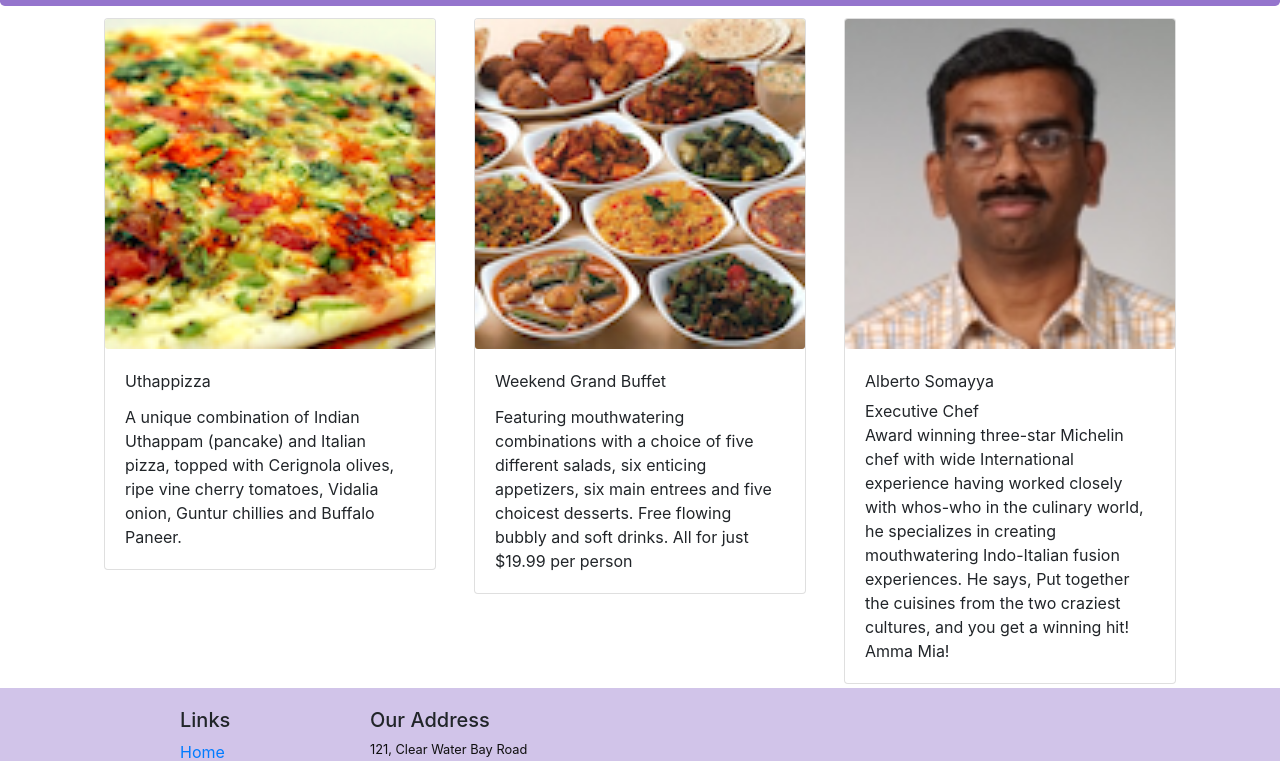
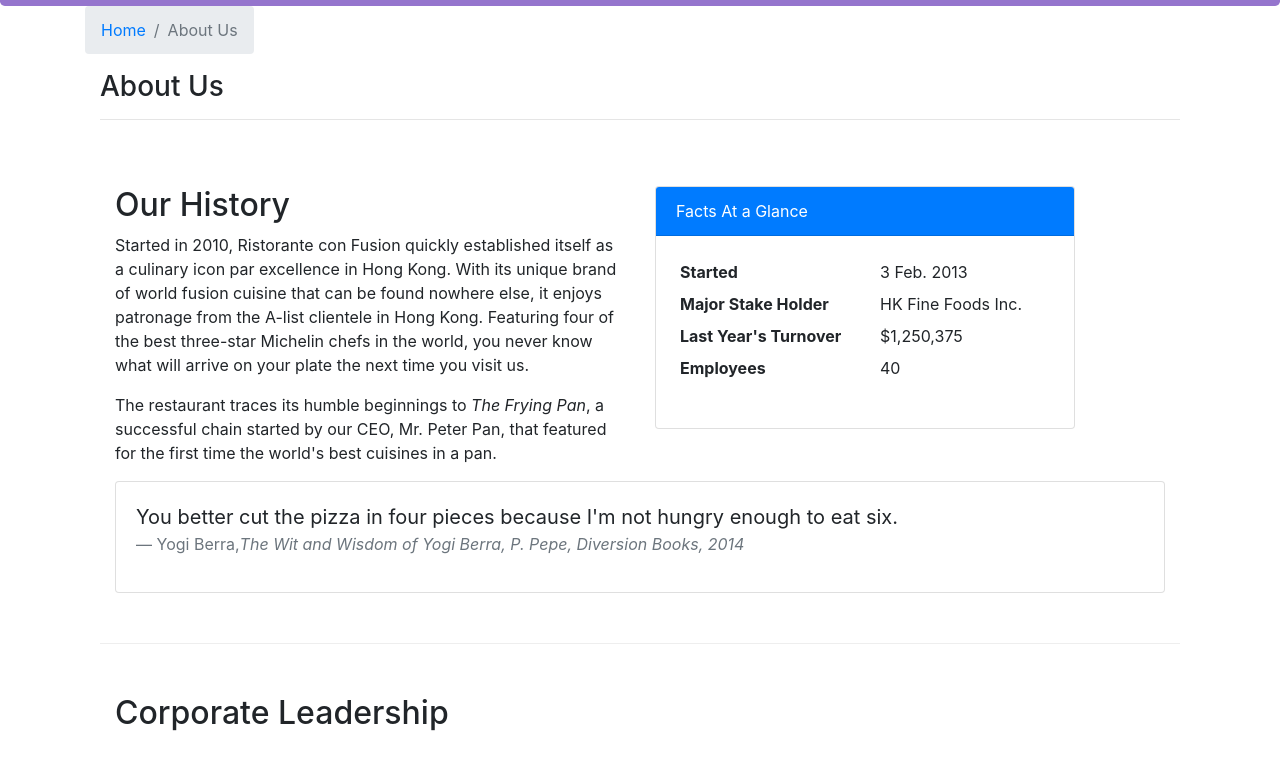
Before and after one commit to Leomv55/confusion-de-ristorante-React, a React (Create React App) app: page /aboutus in a window 1280 px wide. Before the commit this address led to /home. Shown: the part 312-1073 px from the top of the page. Built offline with nearby package versions, Linux system fonts and the light colour scheme.

Commit message:
delted onClick method

```diff
--- /dev/null
+++ b/src/components/AboutComponent.js
@@ -0,0 +1,77 @@
+import React from 'react';
+import { Breadcrumb, BreadcrumbItem, Card, CardBody, CardHeader, Media } from 'reactstrap';
+import { Link } from 'react-router-dom';
+
+function About(props) {
+
+    const leaders = props.leaders.map((leader) => {
+        return (
+            <p>Leader {leader.name}</p>
+        );
+    });
+
+    return(
+        <div className="container">
+            <div className="row">
+                <Breadcrumb>
+                    <BreadcrumbItem><Link to="/home">Home</Link></BreadcrumbItem>
+                    <BreadcrumbItem active>About Us</BreadcrumbItem>
+                </Breadcrumb>
+                <div className="col-12">
+                    <h3>About Us</h3>
+                    <hr />
+                </div>
+            </div>
+            <div className="row row-content">
+                <div className="col-12 col-md-6">
+                    <h2>Our History</h2>
+                    <p>Started in 2010, Ristorante con Fusion quickly established itself as a culinary icon par excellence in Hong Kong. With its unique brand of world fusion cuisine that can be found nowhere else, it enjoys patronage from the A-list clientele in Hong Kong.  Featuring four of the best three-star Michelin chefs in the world, you never know what will arrive on your plate the next time you visit us.</p>
+                    <p>The restaurant traces its humble beginnings to <em>The Frying Pan</em>, a successful chain started by our CEO, Mr. Peter Pan, that featured for the first time the world's best cuisines in a pan.</p>
+                </div>
+                <div className="col-12 col-md-5">
+                    <Card>
+                        <CardHeader className="bg-primary text-white">Facts At a Glance</CardHeader>
+                        <CardBody>
+                            <dl className="row p-1">
+                                <dt className="col-6">Started</dt>
+                                <dd className="col-6">3 Feb. 2013</dd>
+                                <dt className="col-6">Major Stake Holder</dt>
+                                <dd className="col-6">HK Fine Foods Inc.</dd>
+                                <dt className="col-6">Last Year's Turnover</dt>
+                                <dd className="col-6">$1,250,375</dd>
+                                <dt className="col-6">Employees</dt>
+                                <dd className="col-6">40</dd>
+                            </dl>
+                        </CardBody>
+                    </Card>
+                </div>
+                <div className="col-12">
+                    <Card>
+                        <CardBody className="bg-faded">
+                            <blockquote className="blockquote">
+                                <p className="mb-0">You better cut the pizza in four pieces because
+                                    I'm not hungry enough to eat six.</p>
+                                <footer className="blockquote-footer">Yogi Berra,
+                                    <cite title="Source Title">The Wit and Wisdom of Yogi Berra,
+                                        P. Pepe, Diversion Books, 2014</cite>
+                                </footer>
+                            </blockquote>
+                        </CardBody>
+                    </Card>
+                </div>
+            </div>
+            <div className="row row-content">
+                <div className="col-12">
+                    <h2>Corporate Leadership</h2>
+                </div>
+                <div className="col-12">
+                    <Media list>
+                        {leaders}
+                    </Media>
+                </div>
+            </div>
+        </div>
+    );
+}
+
+export default About;
--- a/src/components/MainComponent.js
+++ b/src/components/MainComponent.js
@@ -10,6 +10,7 @@
 import {COMMENTS} from "../shared/comments";
 import {PROMOTIONS} from "../shared/promotions";
 import {LEADERS} from "../shared/leaders";
+import About from "./AboutComponent";
 
 export default class  Main extends Component{
     constructor(props){
@@ -21,13 +22,6 @@
             leaders:LEADERS,
             selectedDish:null
         }
-    }
-    onDishSelect(dishId){
-        this.setState(
-            {
-                selectedDish:dishId
-            }
-        );
     }
     render() {
         const DishWithId=({match})=>{
@@ -48,9 +42,10 @@
                         leader={this.state.leaders.filter((leader)=>leader.featured)[0]}
                         promotion={this.state.promotions.filter((promo)=>promo.featured)[0]}
                     />}/>
-                    <Route exact path="/menu" component={()=><Menu dishes={this.state.dishes} onClick={(dishId)=>{this.onDishSelect(dishId)}}/>}/>
+                    <Route exact path="/menu" component={()=><Menu dishes={this.state.dishes}/>}/>
                     <Route path="/menu/:dishId" component={DishWithId}/>
                     <Route exact path="/contactus" component={()=><Contact/>}/>
+                    <Route exact path={"/aboutus"} component={()=><About leaders={this.state.leaders}/>}/>
                     <Redirect to="/home"/>
                 </Switch>
             </div>
```
